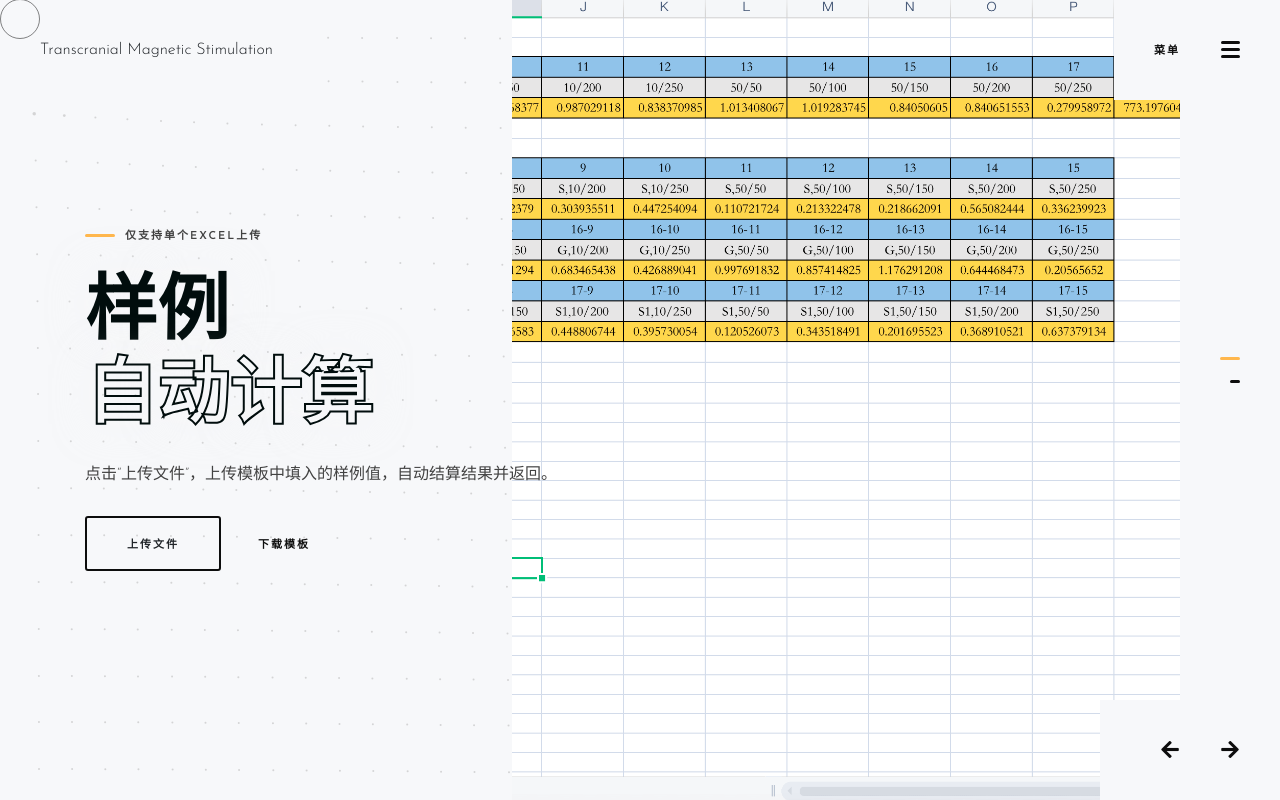
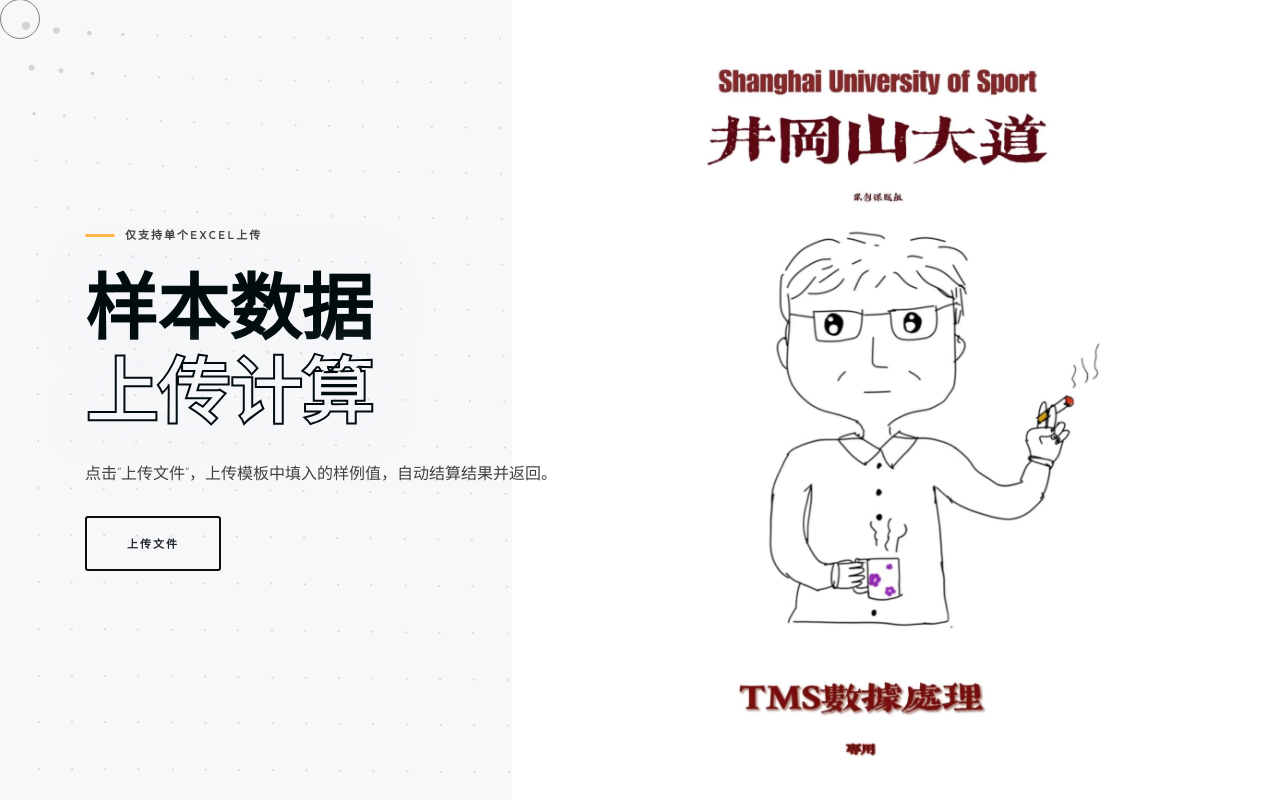
Before and after one commit to ymzcode/TMS, a plain HTML site: page index.html in a window 1280 px wide. Drawn offline with Linux system fonts and the light colour scheme.

Commit message:
调整优化

```diff
--- a/index.html
+++ b/index.html
@@ -61,7 +61,7 @@
 		<!-- cursor end -->
 
 		<!-- top panel -->
-		<div class="mry-top-panel">
+		<!-- <div class="mry-top-panel">
 			<div class="mry-logo-frame">
 				<a href="index.html" class="mry-default-link mry-anima-link">
 					Transcranial Magnetic Stimulation
@@ -76,52 +76,18 @@
 					</div>
 				</div>
 			</div>
-		</div>
+		</div> -->
 		<!-- top panel end -->
 
 		<!-- menu -->
-		<div class="mry-menu">
+		<!-- <div class="mry-menu">
 			<div class="container">
 				<div class="row justify-content-between">
 					<div class="col-md-4">
 						<nav id="mry-dynamic-menu">
 							<ul>
 								<li class="menu-item current-menu-item"><a href="#." class="mry-default-link">首页</a>
-									<!-- <ul class="sub-menu">
-										<li class="menu-item"><a href="index.html"
-												class="mry-anima-link mry-default-link">Half slider</a></li>
-										<li class="menu-item"><a href="fs-slider.html"
-												class="mry-anima-link mry-default-link">Full width slider</a></li>
-									</ul> -->
 								</li>
-								<!-- <li class="menu-item"><a href="about.html"
-										class="mry-anima-link mry-default-link">关于</a></li> -->
-								<!-- <li class="menu-item menu-item-has-children"><a href="#."
-										class="mry-default-link">Works</a>
-									<ul class="sub-menu">
-										<li class="menu-item"><a href="portfolio-grid-1.html"
-												class="mry-anima-link mry-default-link">Portfolio grid 1</a></li>
-										<li class="menu-item"><a href="portfolio-grid-2.html"
-												class="mry-anima-link mry-default-link">Portfolio grid 2</a></li>
-										<li class="menu-item"><a href="portfolio-box-1.html"
-												class="mry-anima-link mry-default-link">Portfolio boxed 1</a></li>
-										<li class="menu-item"><a href="portfolio-box-2.html"
-												class="mry-anima-link mry-default-link">Portfolio boxed 2</a></li>
-										<li class="menu-item"><a href="project.html"
-												class="mry-anima-link mry-default-link">Single project</a></li>
-									</ul>
-								</li> -->
-								<!-- <li class="menu-item"><a href="contact.html"
-										class="mry-anima-link mry-default-link">Contact</a></li>
-								<li class="menu-item menu-item-has-children"><a href="#."
-										class="mry-default-link">Blog</a>
-									<ul class="sub-menu">
-										<li class="menu-item"><a href="blog.html"
-												class="mry-anima-link mry-default-link">Blog list</a></li>
-										<li class="menu-item"><a href="publication.html"
-												class="mry-anima-link mry-default-link">Publication</a></li>
-									</ul>
-								</li> -->
 							</ul>
 						</nav>
 
@@ -141,20 +107,12 @@
 									<div class="mry-label mry-mb-5">软件介绍:</div>
 									<div class="mry-text">xxxxxxx</div>
 								</div>
-								<!-- <div class="mry-mb-20">
-									<div class="mry-label mry-mb-5">Email:</div>
-									<a class="mry-text" href="mailto:mireya.inbox@mail.com">mireya.inbox@mail.com</a>
-								</div>
-								<div class="mry-mb-20">
-									<div class="mry-label mry-mb-5">Phone:</div>
-									<a class="mry-text" href="#.">+4 9(054) 996 84 25</a>
-								</div> -->
 							</div>
 						</div>
 					</div>
 				</div>
 			</div>
-		</div>
+		</div> -->
 		<!-- menu end -->
 
 		<div class="transition-fade">
@@ -170,7 +128,7 @@
 								<div class="mry-project-frame mry-project-half">
 									<div class="mry-cover-frame">
 										<img class="mry-project-cover mry-position-right"
-											src="img/light/projects/prjct-10/excel-upload.png" alt="Project"
+											src="img/light/projects/prjct-10/page1.jpeg" alt="Project"
 											data-swiper-parallax="500" data-swiper-parallax-scale="1.4">
 										<div class="mry-cover-overlay"></div>
 										<div class="mry-loading-curtain"></div>
@@ -181,7 +139,7 @@
 												data-swiper-parallax-scale=".7" data-swiper-parallax-opacity="0"
 												data-swiper-parallax-duration="1000">
 												<div class="mry-subtitle mry-mb-20">仅支持单个Excel上传</div>
-												<h1 class="mry-mb-30">样例<br><span class="mry-border-text">自动计算</span>
+												<h1 class="mry-mb-30">样本数据<br><span class="mry-border-text">上传计算</span>
 												</h1>
 												<div class="mry-text mry-mb-30">点击“上传文件”，上传模板中填入的样例值，自动结算结果并返回。</div>
 												<!-- <from method="post" enctype="multipart/form-data">
@@ -191,9 +149,9 @@
 													class="mry-btn mry-default-link mry-anima-link">
 													<span id="uploadFileName">上传文件</span></a>
 												<input type="file" name="upload" id="upload" style="display: none;" />
-												<a class="mry-btn-text mry-default-link mry-anima-link"
+												<!-- <a class="mry-btn-text mry-default-link mry-anima-link"
 													href="http://42.192.76.55/excel_static/template/template.xlsx"
-													target="_blank">下载模板</a>
+													target="_blank">下载模板</a> -->
 											</div>
 										</div>
 									</div>
@@ -208,7 +166,7 @@
 							<div class="mry-project-slider-item">
 								<div class="mry-project-frame mry-project-half">
 									<div class="mry-cover-frame">
-										<img class="mry-project-cover" src="img/light/projects/prjct-10/excel.png"
+										<img class="mry-project-cover" src="img/light/projects/prjct-10/page2.jpeg"
 											alt="Project" data-swiper-parallax="500" data-swiper-parallax-scale="1.4">
 										<div class="mry-cover-overlay"></div>
 									</div>
@@ -239,9 +197,9 @@
 					</div>
 				</div>
 
-				<div class="mry-slider-pagination-frame">
+				<!-- <div class="mry-slider-pagination-frame">
 					<div class="mry-slider-pagination"></div>
-				</div>
+				</div> -->
 
 				<div class="mry-slider-nav-panel">
 					<div class="container">
@@ -252,7 +210,7 @@
 						</div>
 					</div>
 
-					<div class="mry-slider-arrows">
+					<div class="mry-slider-arrows" style="display: none;">
 						<!-- <div class="mry-label">Slider Navigation</div> -->
 						<div class="mry-button-prev mry-magnetic-link"><span class="mry-magnetic-object"><i
 									class="fas fa-arrow-left"></i></span></div>
```
Also changed, not shown: img/light/projects/prjct-10/page1.jpeg (added), img/light/projects/prjct-10/page2.jpeg (added).
